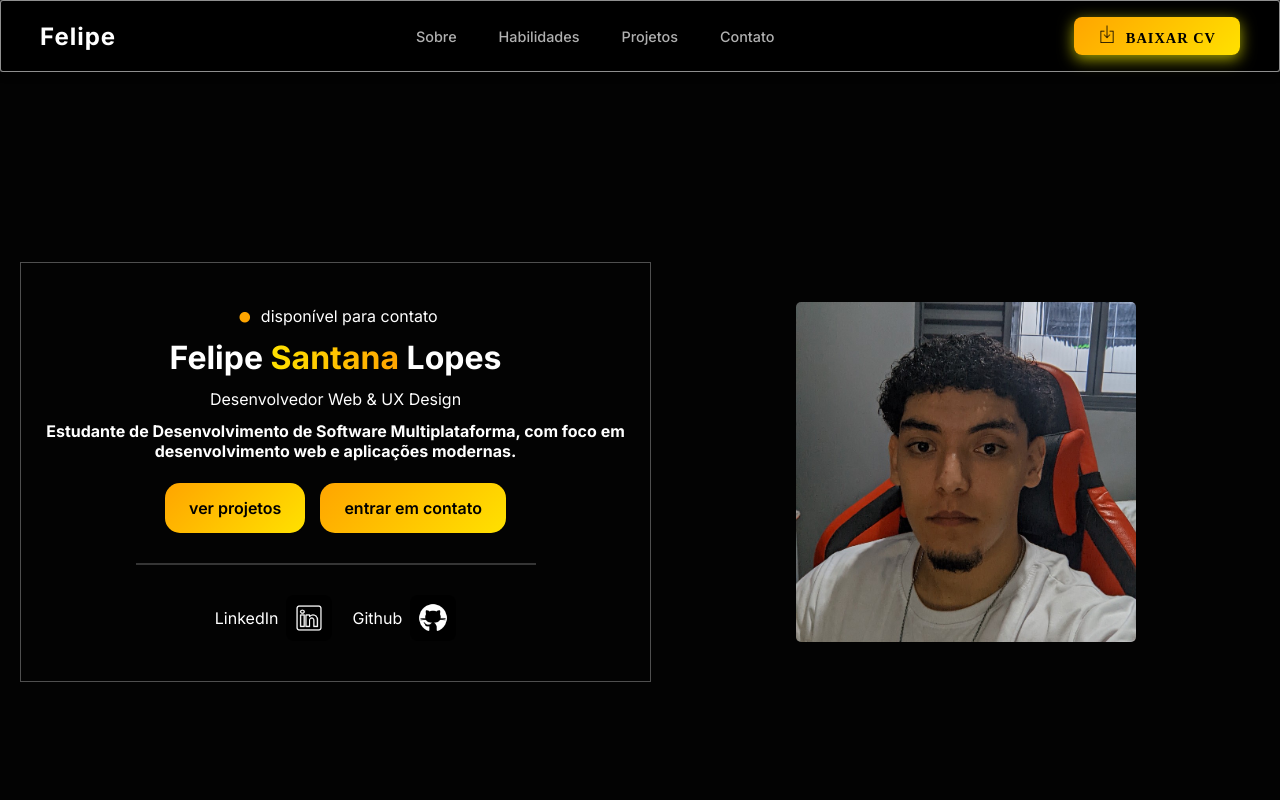
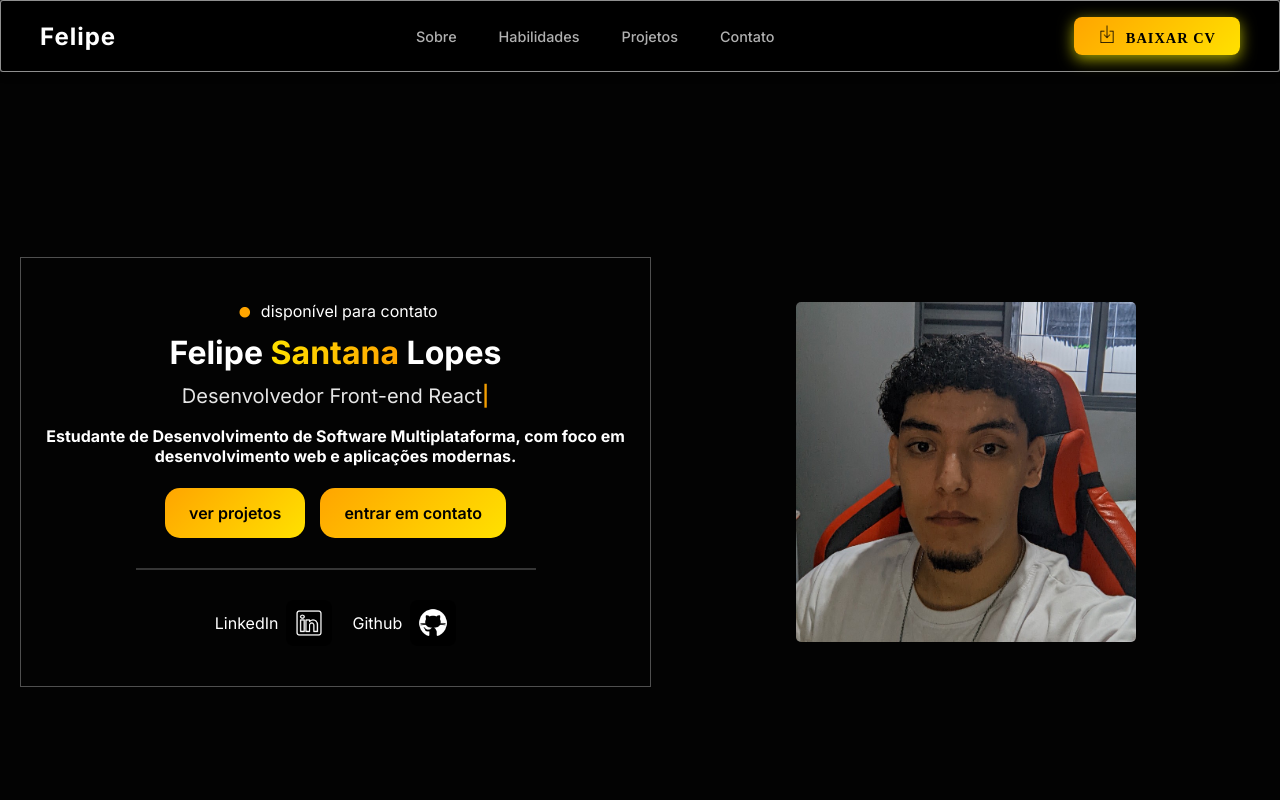
Before and after one commit to 7lipe7/portifolio_felipe, a React (Vite) app in the folder Portifolio_Felipe/: page / in a window 1280 px wide. Shown: the top 800 px of the page. Built offline with nearby package versions, Linux system fonts and the light colour scheme.

Commit message:
feat: Atualizar idioma e ícone no HTML, adicionar Typed.js e animações na seção "Sobre"

```diff
--- a/Portifolio_Felipe/index.html
+++ b/Portifolio_Felipe/index.html
@@ -1,8 +1,8 @@
 <!doctype html>
-<html lang="en">
+<html lang="pt-br">
   <head>
     <meta charset="UTF-8" />
-    <link rel="icon" type="image/svg+xml" href="/favicon.svg" />
+    <link rel="icon" type="image/svg+xml" href="/icon.png" />
     <meta name="viewport" content="width=device-width, initial-scale=1.0" />
     <title>Felipe Santana | Portfólio</title>
   </head>
--- a/Portifolio_Felipe/package.json
+++ b/Portifolio_Felipe/package.json
@@ -12,7 +12,8 @@
   "dependencies": {
     "@emailjs/browser": "^4.4.1",
     "react": "^19.2.7",
-    "react-dom": "^19.2.7"
+    "react-dom": "^19.2.7",
+    "typed.js": "^3.0.0"
   },
   "devDependencies": {
     "@types/react": "^19.2.17",
--- a/Portifolio_Felipe/src/pages/Sobre.jsx
+++ b/Portifolio_Felipe/src/pages/Sobre.jsx
@@ -1,4 +1,5 @@
-import React from 'react'
+import React, { useEffect, useRef } from 'react'
+import Typed from 'typed.js'
 import './style/Sobre.css'
 import perfil from '../assets/pessoal.jpg'
 import gitHub from '../assets/icons8-github-96.png'
@@ -12,6 +13,39 @@ const scrollToSection = (id) => {
 }
 
 const Sobre = () => {
+  const typedRef = useRef(null)
+
+  useEffect(() => {
+    const typed = new Typed(typedRef.current, {
+  strings: [
+  'Desenvolvedor Web & UX Design',
+  'Desenvolvedor Front-end React',
+  'Desenvolvedor Full Stack',
+  'Desenvolvedor JavaScript',
+  'Desenvolvedor TypeScript',
+  'Criando interfaces modernas',
+  'Construindo aplicações web escaláveis',
+  'Apaixonado por tecnologia',
+  'Transformando ideias em soluções digitais',
+  'Estudante de Desenvolvimento de Software',
+  'React | Node.js | PHP',
+  'Explorando novas tecnologias',
+  'Focado em experiências digitais',
+  'Desenvolvendo projetos inovadores',
+],
+      typeSpeed: 50,
+      backSpeed: 30,
+      backDelay: 1500,
+      startDelay: 500,
+      loop: true,
+      showCursor: true,
+      cursorChar: '|',
+    })
+
+    return () => {
+      typed.destroy()
+    }
+  }, [])
   return (
     <div className="sobre-section" id="sobre">
 
@@ -21,7 +55,7 @@ const Sobre = () => {
         <p><span className="highlight-dot">.</span> disponível para contato</p>
 
 
-        <h1>
+<h1 className="name-fade-slide">
           Felipe{" "}
           <span
             style={{
@@ -36,7 +70,9 @@ const Sobre = () => {
           Lopes
         </h1>
 
-        <p>Desenvolvedor Web & UX Design</p>
+        <p className="typed-title">
+          <span ref={typedRef}></span>
+        </p>
 
         <h4>
           Estudante de Desenvolvimento de Software Multiplataforma, com foco em
--- a/Portifolio_Felipe/src/pages/style/Sobre.css
+++ b/Portifolio_Felipe/src/pages/style/Sobre.css
@@ -20,6 +20,35 @@ body {
     font-size: 5rem;
     line-height: 0;
 
+}
+
+/* Animação fade + slide no nome */
+.name-fade-slide {
+    animation: fadeSlideIn 1.2s ease forwards;
+    opacity: 0;
+}
+
+@keyframes fadeSlideIn {
+    from {
+        opacity: 0;
+        transform: translateY(40px);
+    }
+    to {
+        opacity: 1;
+        transform: translateY(0);
+    }
+}
+
+/* Cargo com efeito Typed.js */
+.typed-title {
+    min-height: 1.5em;
+    font-size: 1.25rem;
+    color: rgba(255, 255, 255, 0.9);
+}
+
+.typed-title .typed-cursor {
+    color: orange;
+    font-weight: 600;
 }
 
 .container {
```
Also changed, not shown: Portifolio_Felipe/icon.png (added), 1 other file (tests, documents, lock files or other folders).
